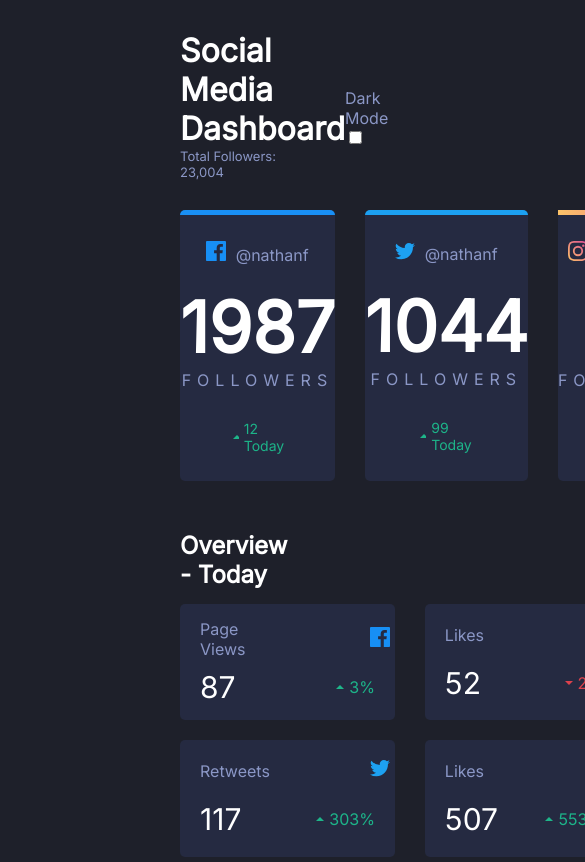
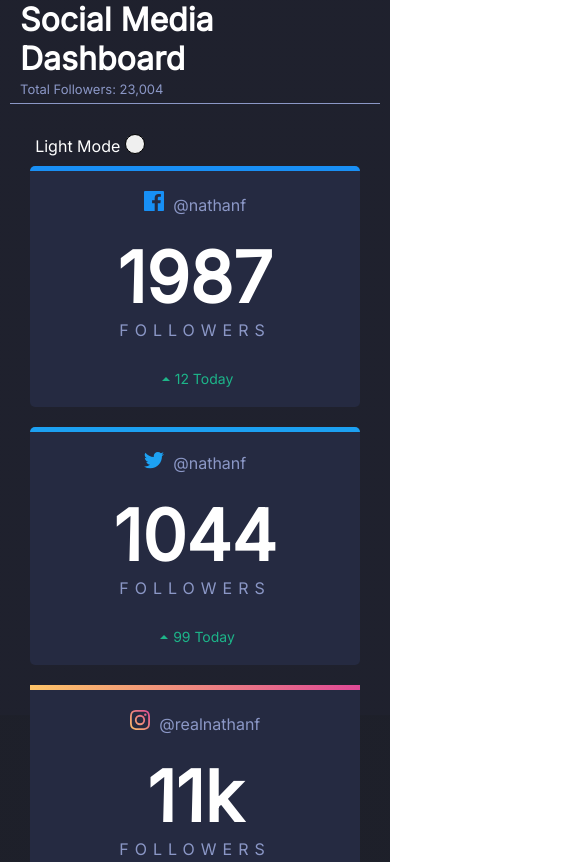
Before and after one commit to DerGruneBauer/Social-Media-Dashboard, a plain HTML site: page social-media-dashboard-with-theme-switcher-master/index.html in a window 390 px wide. Shown: the top 862 px of the page, 585 px wide, since content can reach past the window. Drawn offline with Linux system fonts and the light colour scheme.

Commit message:
Project Complete other than adding checkbox toggle rather than buttons

```diff
--- a/social-media-dashboard-with-theme-switcher-master/index.html
+++ b/social-media-dashboard-with-theme-switcher-master/index.html
@@ -1,25 +1,30 @@
 <!DOCTYPE html>
-<html lang="en">
+<html class="dark" lang="en">
 <head>
   <meta charset="UTF-8">
   <meta name="viewport" content="width=device-width, initial-scale=1.0">
-
   <link rel="icon" type="image/png" sizes="32x32" href="./images/favicon-32x32.png">
   <link href="https://fonts.googleapis.com/css2?family=Inter&display=swap" rel="stylesheet">
   <title>Portfolio 2 | Social Media Dashboard</title>
   <link href="style.css" rel="stylesheet" type="text/css">
 </head>
 <body>
-<!--Use flex to center everything and space the heading apart from the dark mode button-->
-<div class = "top">
-    <h1>Social Media Dashboard</h1>
-    <label class="mode">Dark Mode<input type="checkbox"/>
-    <span class="slider round"></span> </label>
-</div>
-<span class="total">Total Followers: 23,004</span>
 
 
+<div class = "top">
+  <div class ="title">
+    <h1>Social Media Dashboard</h1>
+    <span class="total">Total Followers: 23,004</span>
+  </div>
+    <div class = toggleButtons>
+      <span class = "toggleText">Light Mode</span>
+      <button class="modeLight" onclick="toggleColorLight()"></button>
+      <button class="modeDark" onclick="toggleColorDark()"></button>
+    </div>
+</div>
 
+
+<div class = 'grid'>
 <div class="gridLarge">
 
  <div class="gridL1 gridItem up">
@@ -109,11 +114,12 @@
   <span class ="numFollowersSmall">1407</span>
   <span class = "changeS"><svg xmlns="http://www.w3.org/2000/svg" width="8" height="4"><path fill="#DC414C" fill-rule="evenodd" d="M0 0l4 4 4-4z"/></svg>12%</span>
   </div>
-
+</div>
 </div>
   <div class="attribution">
     Challenge by <a href="https://www.frontendmentor.io?ref=challenge" target="_blank">Frontend Mentor</a>.
     Coded by <a href="#">Remington Greenbauer</a>.
   </div>
+  <script src = "./script.js"></script>
 </body>
 </html>
--- /dev/null
+++ b/social-media-dashboard-with-theme-switcher-master/script.js
@@ -0,0 +1,20 @@
+//Script for toggling dark and light mode
+let toggle;
+
+ const toggleColorDark = () => {
+  toggle = document.querySelector('html');
+  toggle.classList.remove('dark');
+  toggle.classList.add('light');
+  document.querySelector('.toggleText').innerHTML = "Dark Mode";
+  document.querySelector(".modeDark").style.display = "none";
+  document.querySelector(".modeLight").style.display = "inline";
+};
+
+const toggleColorLight = () => {
+  toggle = document.querySelector('html');
+  toggle.classList.remove('light');
+  toggle.classList.add('dark');
+  document.querySelector('.toggleText').innerHTML = "Light Mode";
+  document.querySelector(".modeDark").style.display = "inline";
+  document.querySelector(".modeLight").style.display = "none";
+}
--- a/social-media-dashboard-with-theme-switcher-master/style.css
+++ b/social-media-dashboard-with-theme-switcher-master/style.css
@@ -1,18 +1,61 @@
+/*Dark Mode*/
+:root[class = "dark"]{
+    --background-color: linear-gradient(hsl(232, 19%, 15%) 30%, hsl(230, 17%, 14%) 30% 100%);
+    --header-color: white;
+    --smallText-color: hsl(228, 34%, 66%);
+    --cardBG-color: hsl(228, 28%, 20%);
+    --cardHover-color: hsl(228, 28%, 25%);
+}
+
 /*Light Mode*/
-.light {
-    background: linear-gradient(hsl(0, 0%, 100%) 30%, hsl(225, 100%, 98%) 30% 100%);
+:root[class = "light"]{
+   --background-color: linear-gradient(hsl(225, 100%, 98%) 30%, hsl(0, 0%, 100%) 30% 100%);
+   --header-color: black;
+   --smallText-color: hsl(228, 12%, 44%);
+   --cardBG-color: hsl(227, 47%, 96%);
+   --cardHover-color: hsl(227, 47%, 90%);
+}
 
-}
+/*For Larger Screens*/
 body {
     margin: 10px 100px;
-    color: white;
+    color: var(--header-color);
     font-family: 'Inter', sans-serif;
-    background: hsl(230, 17%, 14%);
+    background: var(--background-color);
+}
+
+button {
+    border-radius: 50%;
+    height: 20px;
+    width: 20px;
+    margin: 0;
+    border: solid black 1px;
+    outline: none;
+}
+
+.toggleButtons{
+    margin-right: 80px;
+    margin-bottom: 20px;
+}
+
+.toggleText {
+    margin: 0;
+}
+
+.modeDark{
+    display: none;
+}
+
+button:hover {
+    cursor: pointer;
+}
+
+.title {
+    margin-bottom: 10px;
 }
 
 h1, .total{
-   margin-bottom: 0;
-   margin-left: 80px;
+    margin: 0 0 0 80px;
 }
 
 h2 {
@@ -25,23 +68,17 @@ h2 {
     align-items: flex-end;
 }
 
-/*Checkbox/toggle switch*/
-.mode {
-    color: hsl(228, 34%, 66%);
-    margin-right: 80px;
-}
 
 .total {
     font-size: 13px;
     margin-bottom: 30px;
-    color: hsl(228, 34%, 66%);
-    display: inline-block;
+    color: var(--smallText-color);
 }
 
 .gridLarge{
     display: grid;
     grid-template-rows: 1;
-    grid-template-columns: repeat(4, 1fr);
+    grid-template-columns: minmax(220px, 1fr) minmax(220px, 1fr) minmax(220px, 1fr) minmax(220px, 1fr);
     column-gap: 30px;
     height: 32vh;
     margin: 0 80px;
@@ -58,7 +95,7 @@ h2 {
 
 .gridItem {
     border-radius: 5px;
-    background-color: hsl(228, 28%, 20%);
+    background-color: var(--cardBG-color);
     display: flex;
     flex-direction: column;
     align-items: center;
@@ -66,11 +103,12 @@ h2 {
 }
 
 .gridItem:hover {
-    background-color: hsl(228, 28%, 25%);
+    background-color: var(--cardHover-color);
+    cursor: pointer;
 }
 
 .handle {
-   color: hsl(228, 34%, 66%);
+   color: var(--smallText-color);
 }
 
 .numFollowers{
@@ -78,11 +116,11 @@ h2 {
     margin-top: 20px;
     font-weight: bold;
     padding: 0;
-    color: white;
+    color: var(--header-color);
 }
 
 .followers {
-    color:  hsl(228, 34%, 66%);
+    color:  var(--smallText-color);
     letter-spacing: 6px;
 }
 
@@ -111,24 +149,24 @@ svg{
 /*Individual Large Cards*/
 
 .gridL1{
-    grid-column: 1 / span 1;
+    /* grid-column: 1 / span 1; */
     border-top: solid 5px hsl(208, 92%, 53%);
 }
 
 .gridL2{
-    grid-column: 2 / span 1;
+    /* grid-column: 2 / span 1; */
     border-top: solid 5px hsl(203, 89%, 53%);
 }
 
 .gridL3 {
-    grid-column: 3 / span 1;
+    /* grid-column: 3 / span 1; */
     border-top: solid 5px;
     border-image: linear-gradient(.25turn, hsl(37, 97%, 70%), hsl(329, 70%, 58%));
     border-image-slice: 1;
 }
 
 .gridL4 {
-    grid-column: 4 / span 1;
+    /* grid-column: 4 / span 1; */
     border-top: solid 5px hsl(348, 97%, 39%);
 }
 
@@ -138,14 +176,14 @@ a {
 }
 
 /*Small Cards*/
-.gridS1, .gridS2, .gridS3, .gridS4, .gridS5, .gridS6, .gridS7, .gridS8 {
+.gridSmall .gridItem {
     display: grid;
     grid-template-rows: 2;
     grid-template-columns: 1fr 1fr;
 }
 
 .followersSmall {
-    color:  hsl(228, 34%, 66%);
+    color:  var(--smallText-color);
     margin-top: 10px;
     margin-left: 20px;
 }
@@ -156,7 +194,7 @@ a {
 }
 
 .numFollowersSmall {
-    color: white;
+    color: var(--header-color);
     font-size: 30px;
     margin-bottom: 10px;
     margin-left: 20px;
@@ -171,7 +209,75 @@ a {
 }
 
 .attribution {
-    margin: 10px 80px;
+    margin: 20px 80px;
     font-size: 10px;
-    color: hsl(228, 34%, 66%);
+    color: var(--smallText-color);
 }
+
+/* For Screens Smaller Than 375px */
+@media only screen and (max-width: 700px) {
+
+    body{
+        margin: 0;
+    }
+
+    .top {
+         display: flex;
+         flex-direction: column;
+         align-items: center;
+         padding: 0;
+         margin-left: 80px;
+    }
+    .toggleButtons{
+         margin: 20px 210px 0 0;
+    }
+
+     .top, h1, .total{
+        margin: 0 10px;
+     }
+
+     h2{
+         margin: 20px 0 10px 80px;
+     }
+
+     .title {
+         border-bottom: solid 1px var(--smallText-color);
+         padding-bottom: 5px;
+     }
+
+    .gridLarge{
+        display: grid;
+        grid-template-columns: minmax(20px, 350px);
+        height: auto;
+        margin: 0 10px;
+        justify-content: center;
+    }
+
+    .gridSmall{
+        display: grid;
+        grid-template-columns: minmax(20px, 350px);
+        margin: 0 10px;
+        height: auto;
+        justify-content: center;
+    }
+
+    .gridSmall .gridItem {
+        margin: 0 10px;
+        padding: 10px;
+    }
+
+    .gridLarge .gridItem {
+        padding: 20px;
+        margin: 10px;
+    }
+
+    .followersSmall, .logoS{
+        margin-bottom: 20px;
+    }
+
+    .attribution {
+        margin: 10px 20px;
+        text-align: center;
+    }
+
+  }
```
